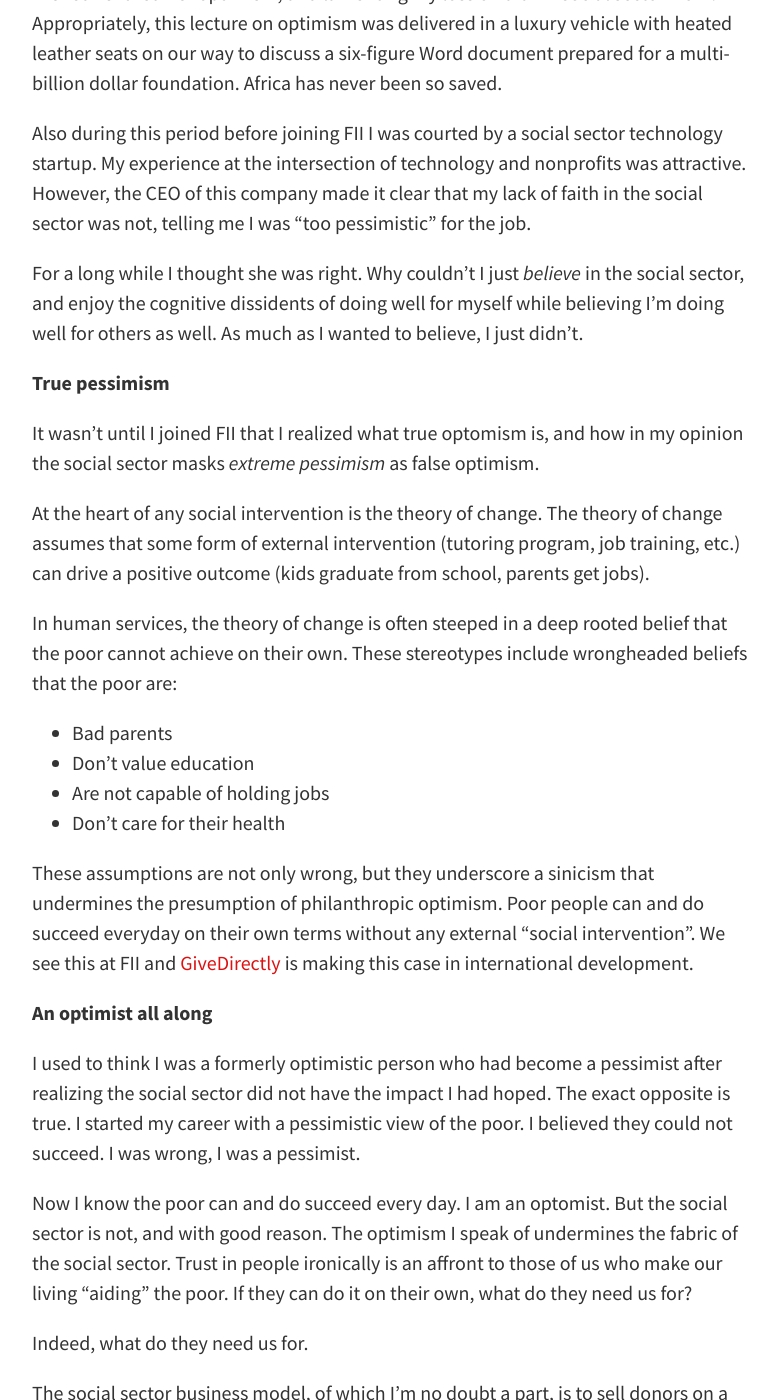
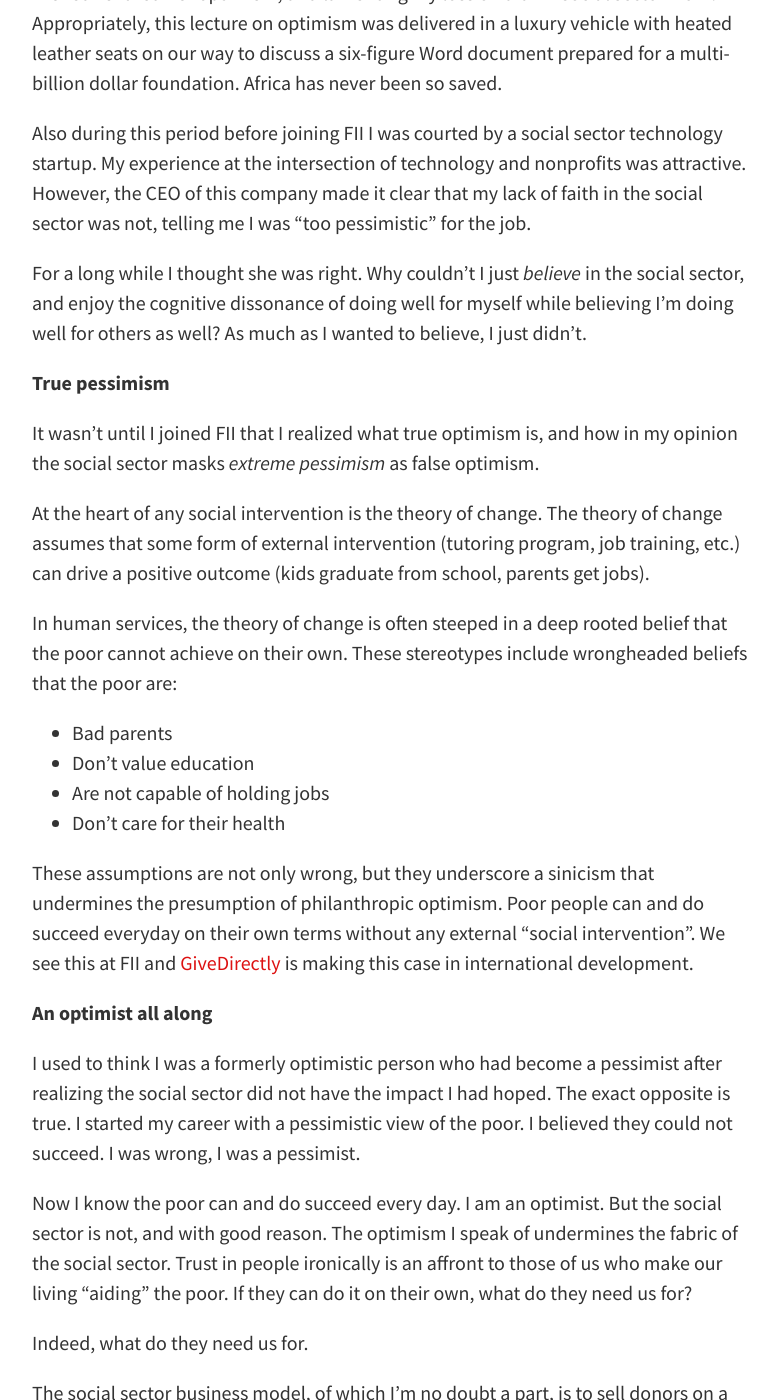
Before and after one commit to dhenderson/dhenderson.github.io, a Jekyll site: the page built from _posts/2016-06-10-philanthropys-false-optimism.md, in a window 1280 px wide and 1400 px high, scrolled down 497 px. Shown: the whole window, without its empty margins (248-1026 px from the left). Built offline with Jekyll 4.4.1, drawn with Linux system fonts in a browser that asks for light colours; comment, search, counter and statistics services are not loaded; some of the changed text lies outside the part shown.

Commit message:
More spelling

```diff
--- a/_posts/2016-06-10-philanthropys-false-optimism.md
+++ b/_posts/2016-06-10-philanthropys-false-optimism.md
@@ -14,11 +14,11 @@
 
 Also during this period before joining FII I was courted by a social sector technology startup. My experience at the intersection of technology and nonprofits was attractive. However, the CEO of this company made it clear that my lack of faith in the social sector was not, telling me I was "too pessimistic" for the job.
 
-For a long while I thought she was right. Why couldn't I just *believe* in the social sector, and enjoy the cognitive dissidents of doing well for myself while believing I'm doing well for others as well. As much as I wanted to believe, I just didn't.
+For a long while I thought she was right. Why couldn't I just *believe* in the social sector, and enjoy the cognitive dissonance of doing well for myself while believing I'm doing well for others as well? As much as I wanted to believe, I just didn't.
 
 **True pessimism**
 
-It wasn't until I joined FII that I realized what true optomism is, and how in my opinion the social sector masks *extreme pessimism* as false optimism.
+It wasn't until I joined FII that I realized what true optimism is, and how in my opinion the social sector masks *extreme pessimism* as false optimism.
 
 At the heart of any social intervention is the theory of change. The theory of change assumes that some form of external intervention (tutoring program, job training, etc.) can drive a positive outcome (kids graduate from school, parents get jobs).
 
@@ -35,11 +35,11 @@
 
 I used to think I was a formerly optimistic person who had become a pessimist after realizing the social sector did not have the impact I had hoped. The exact opposite is true. I started my career with a pessimistic view of the poor. I believed they could not succeed. I was wrong, I was a pessimist.
 
-Now I know the poor can and do succeed every day. I am an optomist. But the social sector is not, and with good reason. The optimism I speak of undermines the fabric of the social sector. Trust in people ironically is an affront to those of us who make our living "aiding" the poor. If they can do it on their own, what do they need us for?
+Now I know the poor can and do succeed every day. I am an optimist. But the social sector is not, and with good reason. The optimism I speak of undermines the fabric of the social sector. Trust in people ironically is an affront to those of us who make our living "aiding" the poor. If they can do it on their own, what do they need us for?
 
 Indeed, what do they need us for.
 
-The social sector business model, of which I'm no doubt a part, is to sell donors on a disbeliefe in the poor, and then to sell *their* outcomes as *ours*. But nonprofits do not create social impact, people and families do.
+The social sector business model, of which I'm no doubt a part, is to sell donors on a disbelief in the poor, and then to sell *their* outcomes as *ours*. But nonprofits do not create social impact, people and families do.
 
 Optimism is *believing* in people. Optimism is *investing* in families. Anything else is pessimism, although I'm not terribly optimistic the social sector will change.
 
```
